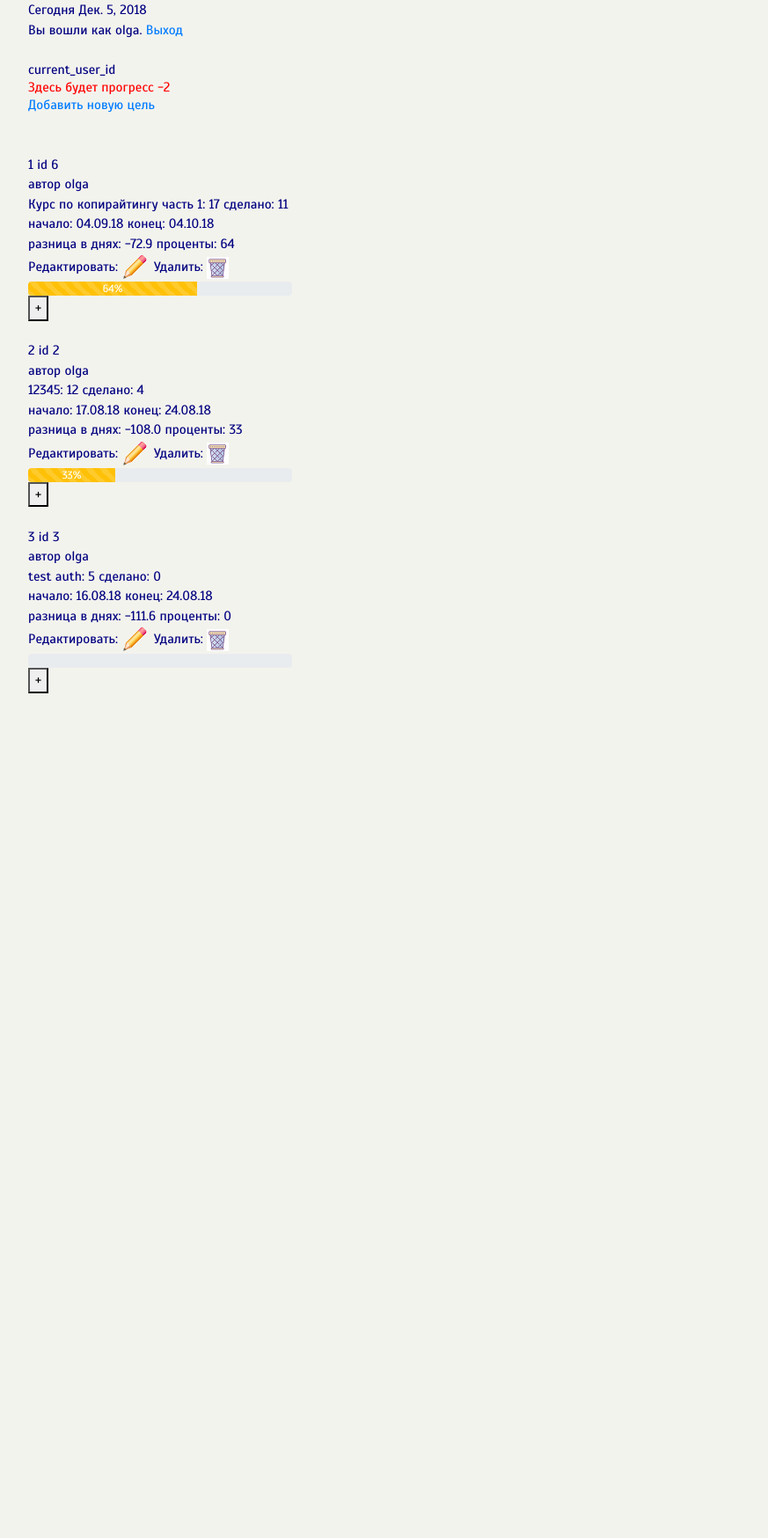
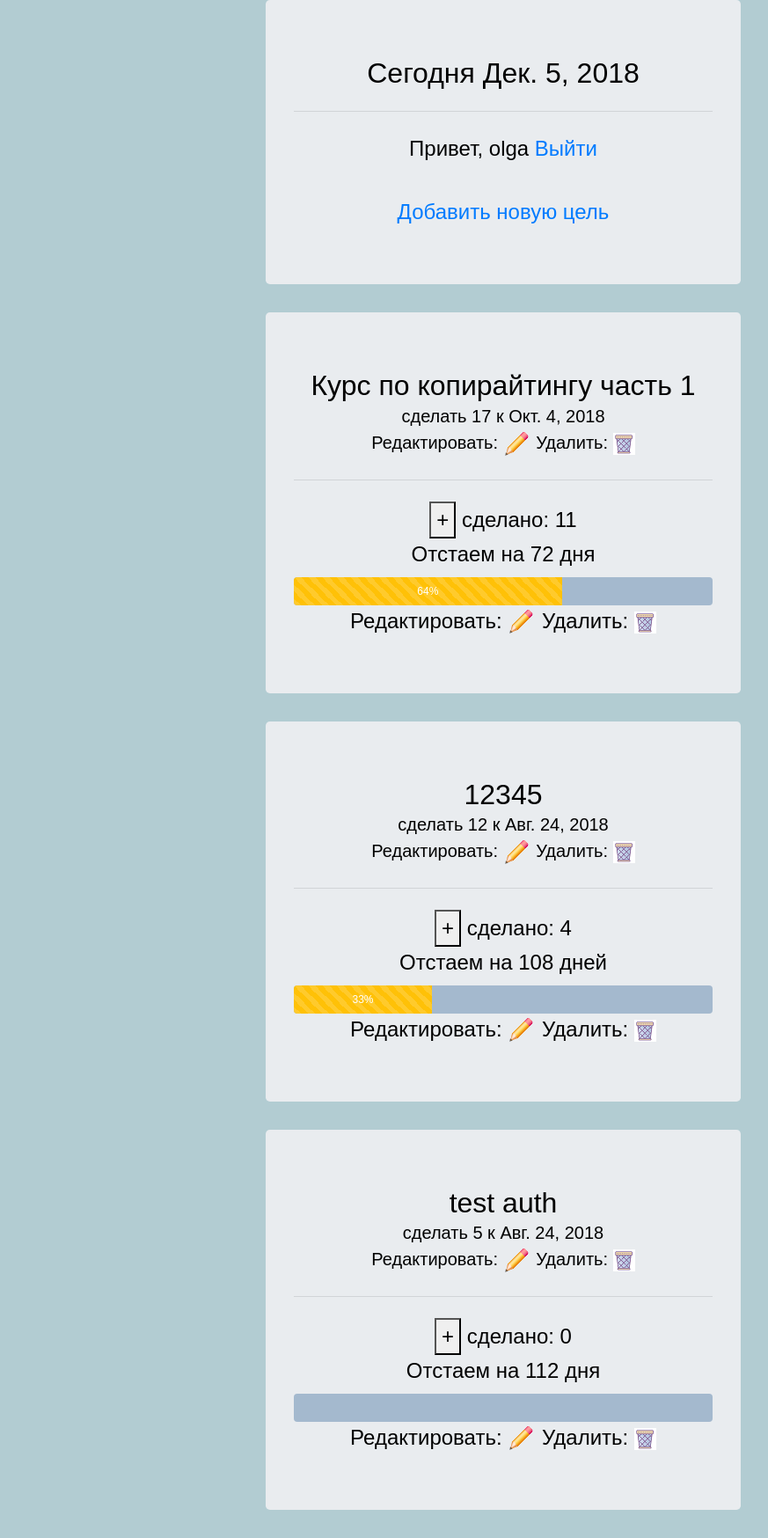
Before and after one commit to derdmitry/task_progress, a Django app: page /progress/progress in a window 1280 px wide. Shown: the whole page at 88% size, without its empty margins (68-941 px from the left). Before the commit the page ends 788 px from the top, so only its background shows below. Run offline with Django 3.2, Linux system fonts and the light colour scheme; a user stored in the database is signed in; data comes from the database, SQL or seed files in the repository; some libraries are stand-ins or nearby versions.

Commit message:
Добавление записи - готово Работа с показом

```diff
--- a/progress/static/progress/style.css
+++ b/progress/static/progress/style.css
@@ -36,12 +36,22 @@ abbr,acronym { border: 0;
 /* end of reset */
 
 body {
-    background: #f3f3ed;
+    background-color: rgb(178, 204, 210);
     height: 100%;
-    font-size: 15px;
-    font-family: 'Scada', sans-serif;
-    color: navy;
+    font-size:  1.5rem;
+    font-family: 'Rubik', sans-serif;
+    color: black;
 }
 
-h1 {color: red;
+h1 {
+    color: black;
+    font-size:  2rem!important;
 }
+
+.progress {
+    background-color: #a4b9ce!important;
+    margin-top: 0.5rem!important;
+    margin-bottom: 0.5rem!omportant;
+    height: 2rem;
+
+}
--- a/progress/templates/edit_target.html
+++ b/progress/templates/edit_target.html
@@ -11,7 +11,7 @@
 
         <h1> Изменить цель </h1>
 
-Сегодня
+Сегодня {{ current_date }}
 
   <div class="">
 {{name}}
--- a/progress/templates/login.html
+++ b/progress/templates/login.html
@@ -41,4 +41,7 @@
 </div>
 
 
+
+
+
 {%endblock%}
--- a/progress/templates/progress.html
+++ b/progress/templates/progress.html
@@ -6,71 +6,63 @@
 
 {% block content %}
 
-<div style="width: 500px; margin-left: 100px;">
+<div class="container">
+    <div class="row">
 
-    Сегодня {{ current_date }} <br>
+        <div class="col"></div>
+
+        <div class="col-md-6 col-sm-12">
+
+
+            <div class="jumbotron">
+                <center>
+                    <h1 class="display-4"> Сегодня {{ current_date }} </h1>
+
+                    <hr class="my-4">
+
                     {%if user.is_authenticated %}
-    Вы вошли как {{user.username}}. <a href="/progress/logout/">Выход </a><br />
+                    Привет, {{user.username}} <a href="/progress/logout/">Выйти </a><br/>
+
                     {%endif%}
                     <br>
-    current_user_id {{current_user_id}}
-    <br>
-    <h1> {{message}} </h1>
 
                     <a href='add_target'> Добавить новую цель </a>
 
+
+                </center>
+            </div>
+        </div>
+        <div class="col"></div>
+    </div>
 </div>
 
-<div style="width: 300px; margin-left: 100px;">
+<!--Начало цикла по целям-->
 
 {% for task in qs %}
-    <br> <br>
 
-    {{ forloop.counter }}
-    id {{task.id}} <br>
-    автор {{task.user}}<br>
+<div class="container">
+    <div class="row">
 
-    {{ task.target_description }}: {{task.target}}
-    сделано: {{task.done}} <br>
-    начало: {{task.start_date|date:"d.m.y"}} конец: {{task.end_date|date:" d.m.y"}} <br>
-    разница в днях: {{task.f1}} проценты: {{task.f2}}
+        <div class="col"></div>
 
-    {% if task.target <= 0 %}
+        <div class="col-md-6 col-sm-12">
 
-    <div class="alert alert-warning" role="alert">
-     Цель меньше или равна нулю
-     </div>
-      {% endif%}
 
-    Редактировать: <a class='' href='/progress/edit_target/{{task.id}}'> <img src="{% static 'progress/edit.png' %}"
+            <div class="jumbotron">
+                <center>
+                    <h1 class="display-4"> {{ task.target_description }} </h1>
+                    <p class="lead"> cделать {{ task.target}} к {{task.end_date}}</p>
+                    <p class="lead">
+                    Редактировать: <a class='' href='/progress/edit_target/{{task.id}}'>
+                        <img
+                        src="{% static 'progress/edit.png' %}"
                         alt="edit target"/> </a>
-    Удалить: <a class='' href='/progress/delete_target/{{task.id}}'> <img src="{% static 'progress/trash.png' %}"
+                    Удалить: <a class='' href='/progress/delete_target/{{task.id}}'>
+                        <img
+                        src="{% static 'progress/trash.png' %}"
                         alt="delete target"/> </a>
 
-
-
-    <div class="progress">
-
-        {%if task.f1 < 0 %}
-
-        <div class="progress-bar progress-bar-striped bg-warning" role="progressbar" style="width: {{task.f2}}%"
-             aria-valuenow="{{task.f2}}"
-             aria-valuemin="0" aria-valuemax="100">
-            {{task.f2}}%
-            <br>
-        </div>
-        {%else%}
-        <div class="progress-bar progress-bar-striped bg-success" role="progressbar" style="width: {{task.f2}}%"
-             aria-valuenow="{{task.f2}}"
-             aria-valuemin="0" aria-valuemax="100">
-
-            {{task.f2}}%
-            <br>
-        </div>
-        {% endif%}
-
-    </div>
-
+                    <hr class="my-4">
 
  <form id='form{{task.id}}' action="" method="post" style="display:none;">
         {% csrf_token %}
@@ -91,12 +83,70 @@ $(document).ready(function(){
         $("#form{{task.id}}").show();
     });
 });
+
                     </script>
                     <!-- конец скрипта для кнопок -->
 
                     <button id="show{{task.id}}">+</button>
 
+                    сделано: {{task.done}} <br>
+
+                    {{task.word}}
+
+                    {% if task.target <= 0 %}
+
+                    <div class="alert alert-warning" role="alert">
+                        Нулевая цель выглядит странно
+                    </div>
+                    {%endif%}
+
+
+                    <div class="progress">
+
+                        {%if task.f1 < 0 %}
+
+                        <div class="progress-bar progress-bar-striped bg-warning" role="progressbar"
+                             style="width: {{task.f2}}%;"
+                             aria-valuenow="{{task.f2}}"
+                             aria-valuemin="0" aria-valuemax="100">
+                            {{task.f2}}%
+                            <br>
+                        </div>
+                        {%else%}
+                        <div class="progress-bar progress-bar-striped bg-success" role="progressbar"
+                             style="width: {{task.f2}}%"
+                             aria-valuenow="{{task.f2}}"
+                             aria-valuemin="0" aria-valuemax="100">
+
+                             {{task.f2}}%
+                            <br>
+                        </div>
+                        {% endif%}
+
+                    </div>
+
+
+                    Редактировать: <a class='' href='/progress/edit_target/{{task.id}}'>
+                        <img
+                        src="{% static 'progress/edit.png' %}"
+                        alt="edit target"/> </a>
+                    Удалить: <a class='' href='/progress/delete_target/{{task.id}}'>
+                        <img
+                        src="{% static 'progress/trash.png' %}"
+                        alt="delete target"/> </a>
+
+
+                </center>
+            </div>
+        </div>
+        <div class="col"></div>
+    </div>
+</div>
+
+
 
 {% endfor %}
 
+<!--Конец цикла по целям -->
+
 {% endblock %}
--- a/progress/views.py
+++ b/progress/views.py
@@ -9,6 +9,8 @@ from django.forms.models import modelformset_factory
 from django.contrib.auth import authenticate, login, logout
 from django.contrib.auth.decorators import login_required
 from django.contrib.auth.models import User
+from django.contrib.messages import get_messages
+from django.contrib import messages
 
 
 def index(request):
@@ -19,13 +21,10 @@ def index(request):
 def progress(request):
     from datetime import date
     current_date = date.today()
-    message = 'Здесь будет прогресс -2'
-    result = "непонятно"
 
     qs = Target.objects.filter(user=request.user.id).order_by('priority')
 
-    #qs = Target.objects.order_by('priority')
-
+    # новый прогресс
     if request.method == 'POST':
         task_id = request.POST.get('id')
         new_progress = request.POST.get('new_progress')
@@ -37,11 +36,11 @@ def progress(request):
 
     return render(request, 'progress.html', locals())
 
+@login_required
+def edit_target(request, id):
+    from datetime import date
+    current_date = date.today()
 
-
-
-
-def edit_target(request, id):
     targets = Target.objects.filter(pk=id)  # ищем нужную запись по id
     target = targets[0]  # она должна существовать
     if request.method == 'POST':
@@ -59,7 +58,7 @@ def edit_target(request, id):
 
     return render(request, 'edit_target.html', {'form': form})
 
-
+@login_required
 def edit_progress(request, id):
     targets = Target.objects.filter(pk=id)  # ищем нужную запись по id
     target = targets[0]  # она должна существовать
@@ -78,7 +77,7 @@ def edit_progress(request, id):
 
     return render(request, 'edit_progress.html', {'form': form})
 
-
+@login_required
 def delete_target(request, id):
     targets = Target.objects.filter(pk=id)  # ищем нужную запись по id
     target = targets[0]  # она должна существовать
@@ -161,13 +160,14 @@ def user_login(request):
                 return redirect('progress')
             else:
                 # An inactive account was used - no logging in!
-                return HttpResponse("Ваш аккунт не активен")
+                #eturn HttpResponse("Ваш аккунт не активен")
+                messages.add_message(request, messages.WARNING, "Ваш аккунт не активен")
+                return render(request, 'login.html', {})
         else:
             # Bad login details were provided. So we can't log the user in.
-            print("Invalid login details: {0}, {1}".format(username, password))
-            #return HttpResponse("Неправильный логин или пароль!") #Обработать
-            message = "Неправильный логин или пароль!"
-            return render(request, 'error_page.html', locals())
+            messages.add_message(request, messages.ERROR, "Неправильный логин или пароль")
+            return render(request, 'login.html', {})
+
     # The request is not a HTTP POST, so display the login form.
     # This scenario would most likely be a HTTP GET.
     else:
@@ -185,9 +185,10 @@ def user_logout(request):
     return redirect('login')
 
 
-
 @login_required
 def add_target(request):
+    from datetime import date
+    current_date = date.today()
     # добавить новую цель
     posted_ok = False
     if request.method == 'POST':
@@ -203,8 +204,11 @@ def add_target(request):
             return render(request, 'add_target.html', locals())
         else:
             # The supplied form contained errors - just print them to the terminal.
-            message = "Ошибка"
-            return render(request, 'error_page.html', locals())
+            print(form.errors)
+            errs = form.errors
+            #return render(request, 'error_page.html', locals())
+            #form = TargetForm()
+            return render(request, 'add_target.html', locals())
     else:
         # If the request was not a POST, display the form to enter details.
         form = TargetForm()
@@ -212,50 +216,3 @@ def add_target(request):
     # Bad form (or form details), no form supplied...
     # Render the form with error messages (if any).
     return render(request, 'add_target.html', locals())
-
-
-
-# мои пробы
-
-def trial(request):
-    from datetime import date
-    current_date = date.today()
-    message = 'Здесь будет прогресс'
-
-    AddProgressFormset = modelformset_factory(Target, fields=('done',), extra=0, )
-    qs = Target.objects.order_by('priority')
-    if request.method == "POST":
-        # qs = Target.objects.order_by('priority')
-        formset = AddProgressFormset(request.POST, request.FILES,
-                                     queryset=qs)
-        if formset.is_valid():
-            formset.save()
-            return redirect('show')
-            #return render(request, 'show.html')
-    else:
-        # qs = Target.objects.order_by('priority')
-        formset = AddProgressFormset(queryset=qs)
-
-    data = []
-
-    for i in range(len(qs)):
-        data.append([qs[i],formset[i]])
-
-    return render(request, 'show.html', {'formset': formset,
-                                          'current_date': current_date,
-                                          'data': data,
-                                         }
-
-                  )
-
-
-def show(request):
-    # gjrfpfnm ghjuhtcc
-    from datetime import date
-    current_date = date.today()
-    message = 'Здесь будет прогресс'
-
-    qs = Target.objects.order_by('priority')
-    add_progress_form = AddProgressForm()
-
-    return render(request, 'show.html', locals())
```
Also changed, not shown: progress/forms.py (+10 -0 lines), progress/models.py (+31 -8 lines), progress/templates/add_target.html (+55 -28 lines). Lines whose indentation alone changed are shown as unchanged.
